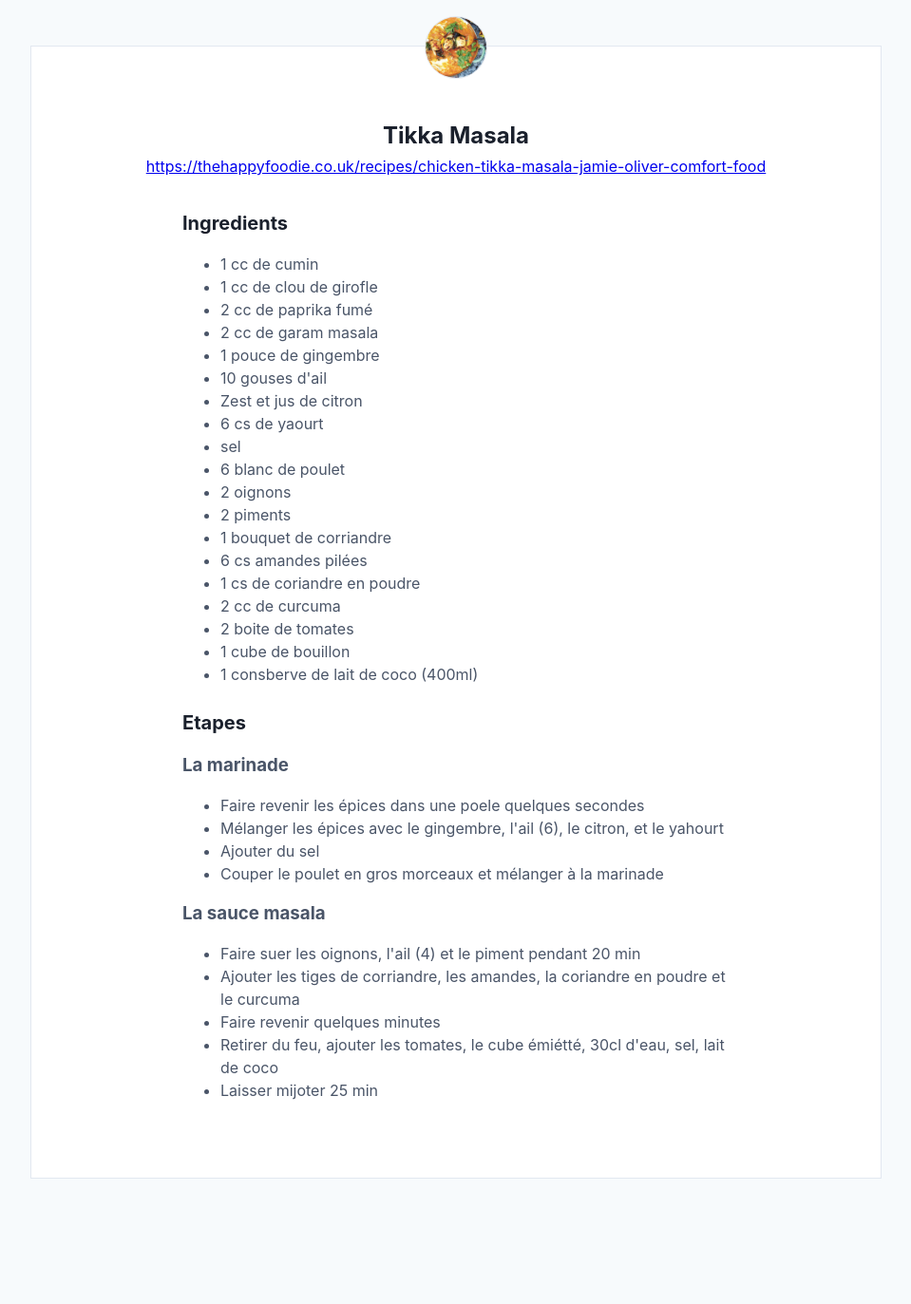
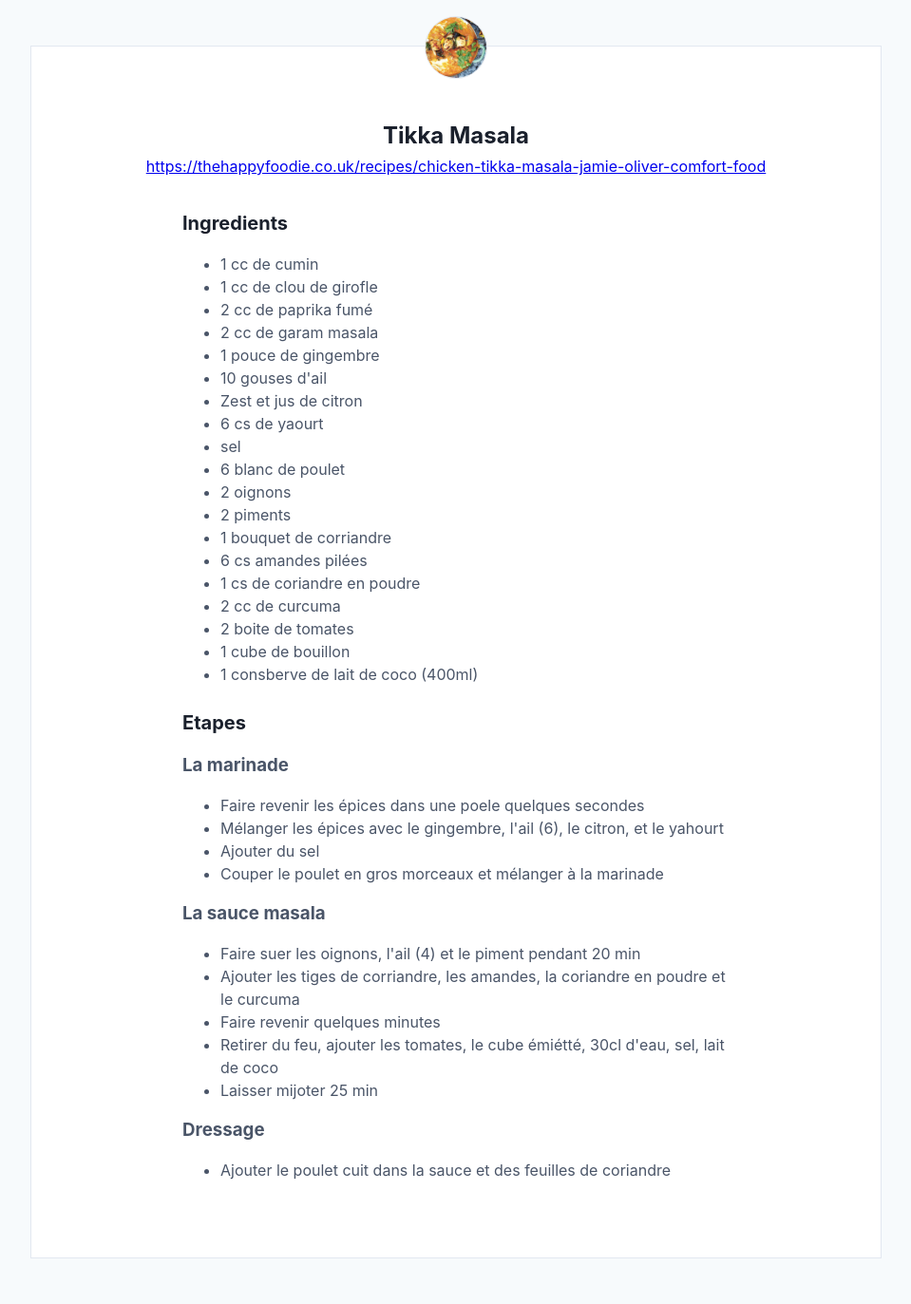
Before and after one commit to greglejeune/blog, a Jekyll site: the page built from _posts/2020-02-03-chicken-tikka-masala.md, in a window 1280 px wide. Shown: the whole page at 95% size, without its empty margins (160-1119 px from the left). Built offline with Jekyll 4.4.1, drawn with Linux system fonts in a browser that asks for light colours; before the commit the page ends 1289 px from its top, so only the background shows below that.

Commit message:
Update 2020-02-03-chicken-tikka-masala.md

```diff
--- a/_posts/2020-02-03-chicken-tikka-masala.md
+++ b/_posts/2020-02-03-chicken-tikka-masala.md
@@ -52,4 +52,8 @@ categories: plat
     <li>Retirer du feu, ajouter les tomates, le cube émiétté, 30cl d'eau, sel, lait de coco</li>
     <li>Laisser mijoter 25 min</li>
   </ul>
+  <h3>Dressage</h3>
+  <ul>
+    <li>Ajouter le poulet cuit dans la sauce et des feuilles de coriandre</li>
+  </ul>
 </div>
```
